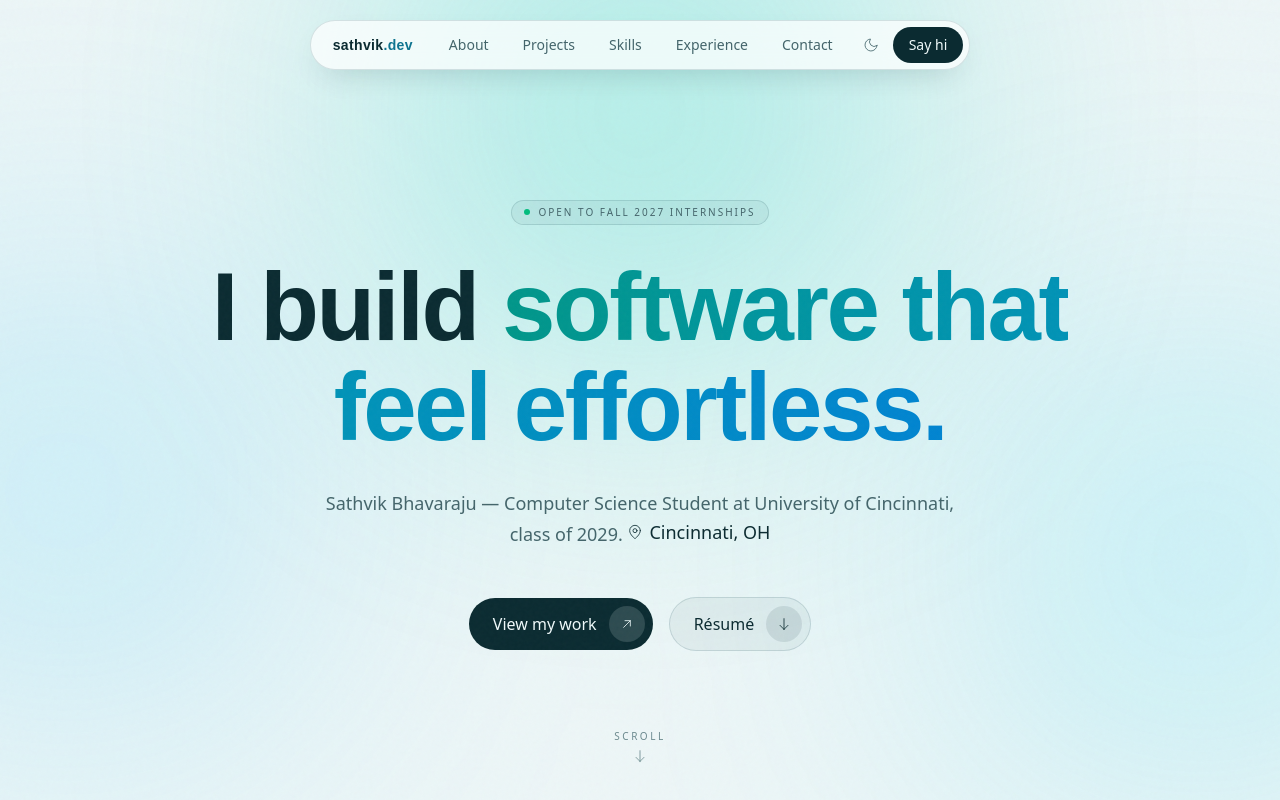
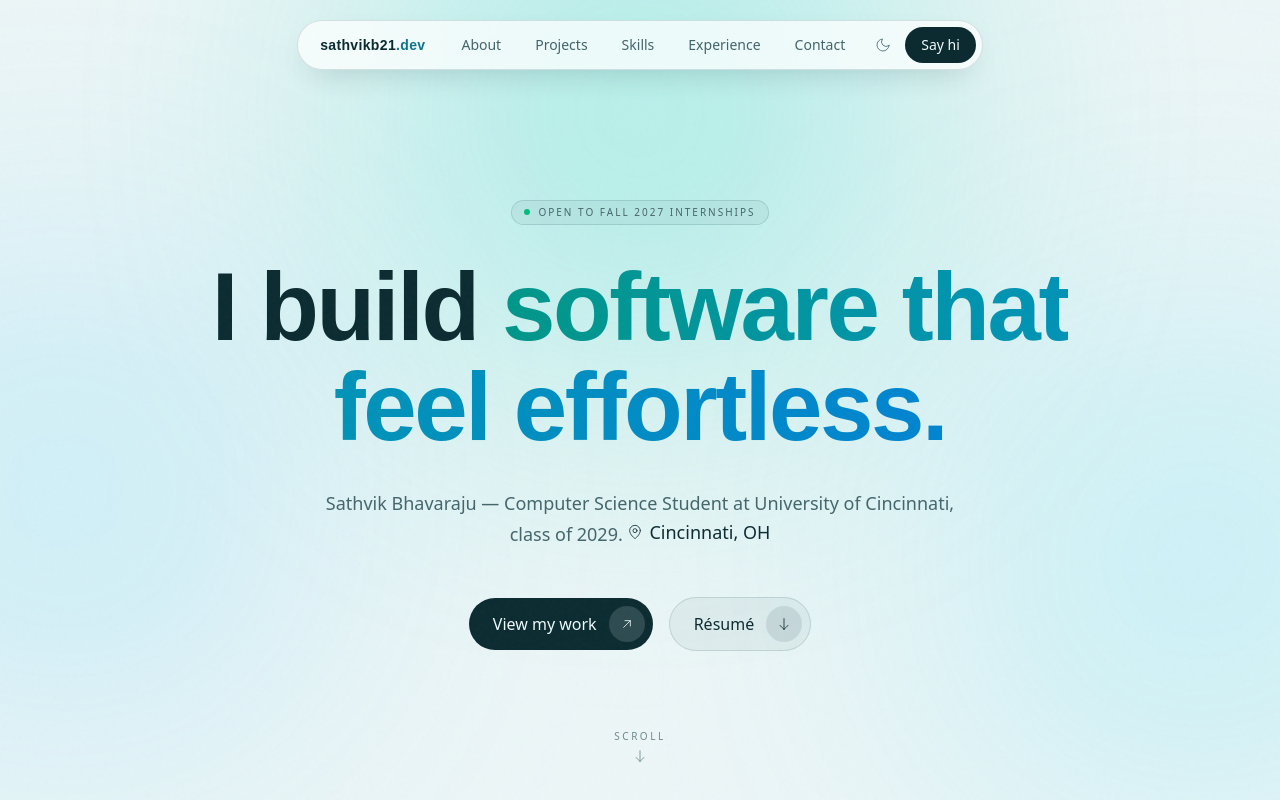
Before and after one commit to sathvikb21/PersonalPortfolio, a React (Vite) app: page / in a window 1280 px wide. Shown: the top 800 px of the page. Built offline with nearby package versions, Linux system fonts and the light colour scheme; a web font is replaced by a local one.

Commit message:
fixed navbar name

```diff
--- a/src/data.ts
+++ b/src/data.ts
@@ -1,7 +1,7 @@
 // ── Edit this file to make the portfolio yours ──────────────────────────────
 
 export const profile = {
-  name: 'Sathvik',
+  name: 'Sathvikb21',
   fullName: 'Sathvik Bhavaraju',
   role: 'Computer Science Student',
   school: 'University of Cincinnati',
```
